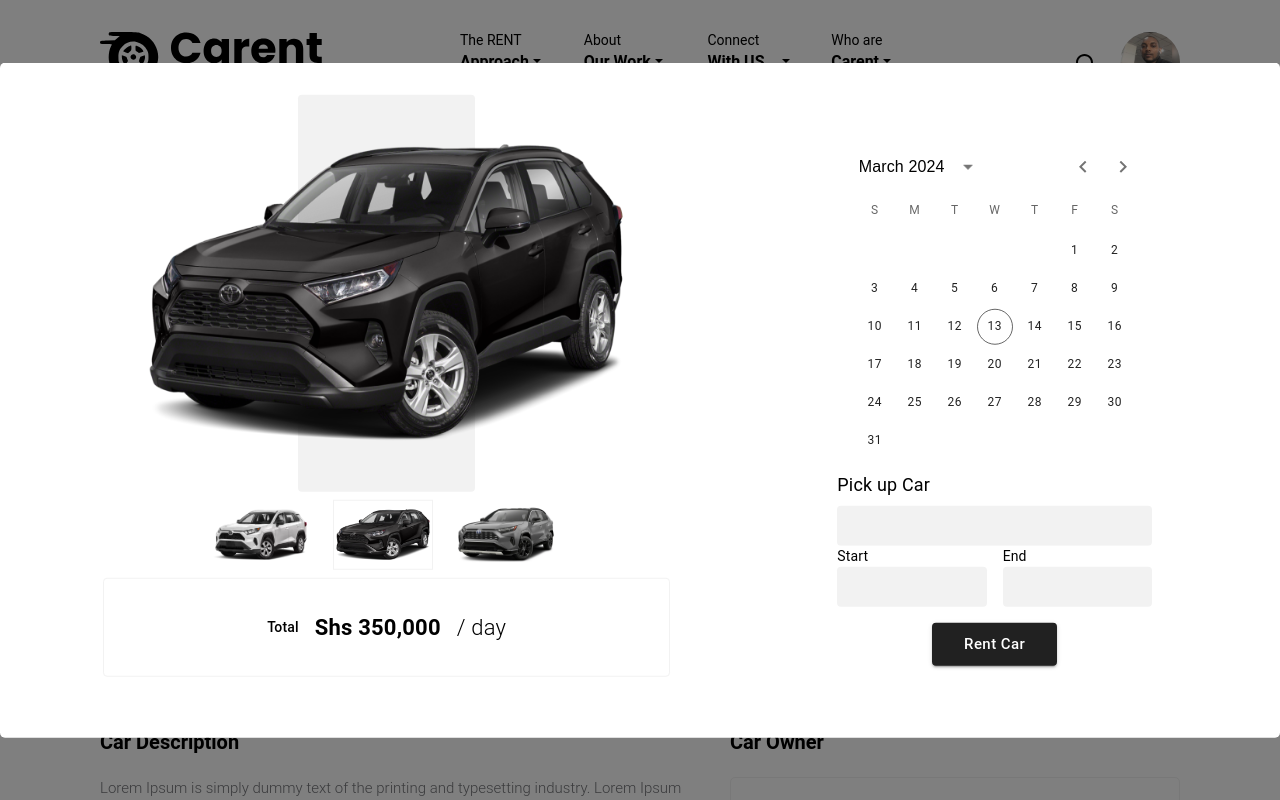
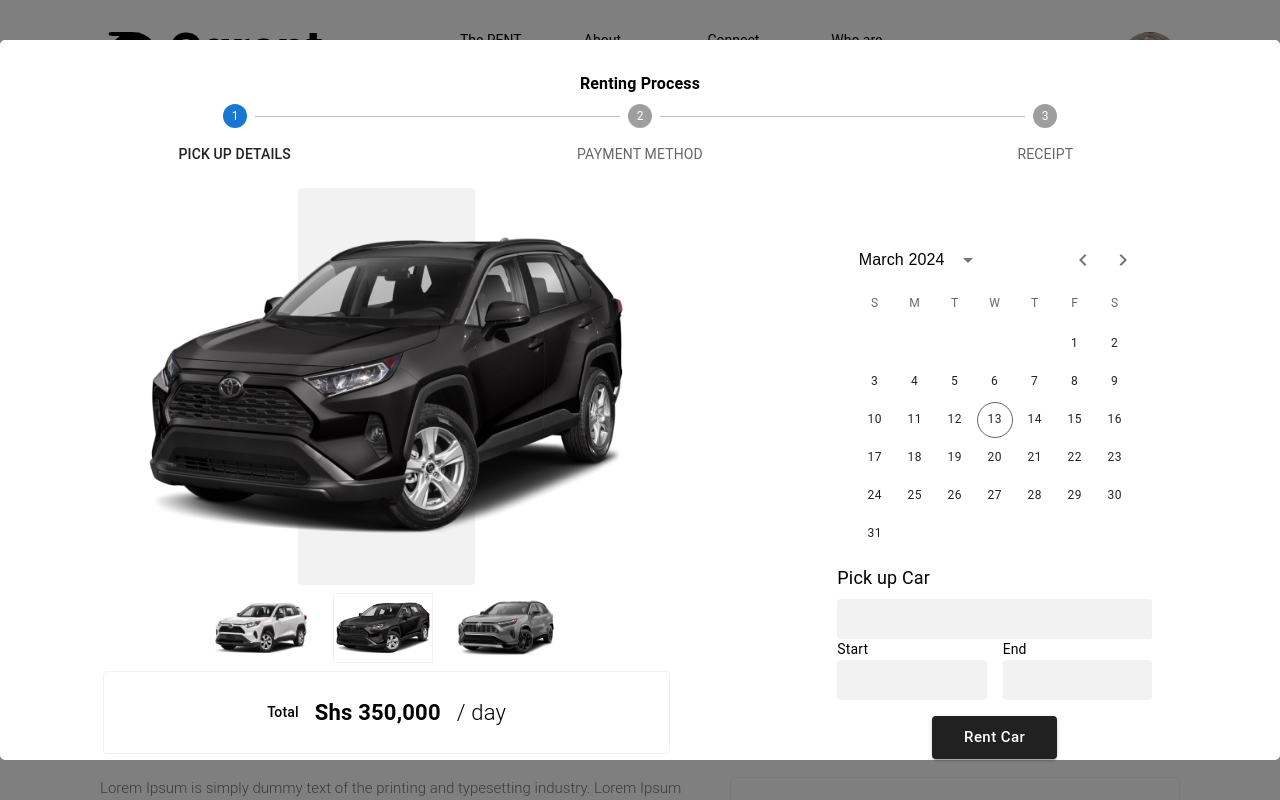
Before and after one commit to OdongAlican/carhire, a Next.js app: page /cardetails in a window 1280 px wide. Both pictures are taken after a click on the button "Rent this Car". Shown: the top 800 px of the page. Built offline with nearby package versions, Linux system fonts and the light colour scheme.

Commit message:
update layout

```diff
--- a/src/app/components/CarInformation.tsx
+++ b/src/app/components/CarInformation.tsx
@@ -16,6 +16,7 @@
 import CarLogoThree from '../../assets/images/Rav4Three.png';
 import ModalComponent from '../modals/Modal';
 import RentingProcess from './RentingProcess';
+import HorizontalNonLinearStepper from './Stepper';
 
 export const style = {
     position: 'absolute' as 'absolute',
@@ -23,6 +24,7 @@
     left: '50%',
     transform: 'translate(-50%, -50%)',
     width: "100%",
+    maxHeight: "90%",
     bgcolor: 'background.paper',
     borderRadius: '5px',
     p: 4,
@@ -45,7 +47,9 @@
                     style={style}
                     open={open}
                     handleClose={handleClose}>
-                    <RentingProcess />
+                    <HorizontalNonLinearStepper >
+                        <RentingProcess />
+                    </HorizontalNonLinearStepper>
                 </ModalComponent>
             }
             <Grid item xs={7}>
--- a/src/app/components/RentingProcess.tsx
+++ b/src/app/components/RentingProcess.tsx
@@ -55,7 +55,7 @@
                         width: "80%",
                         mt: 6,
                         border: `1.5px solid #F2F2F2`,
-                        p: 4,
+                        p: 3,
                         borderRadius: "4px"
                     }}>
                         <Typography className='poppins'
--- /dev/null
+++ b/src/app/components/Stepper.tsx
@@ -0,0 +1,114 @@
+import * as React from 'react';
+import Box from '@mui/material/Box';
+import Stepper from '@mui/material/Stepper';
+import Step from '@mui/material/Step';
+import StepButton from '@mui/material/StepButton';
+import Button from '@mui/material/Button';
+import Typography from '@mui/material/Typography';
+
+const steps = ['PICK UP DETAILS', 'PAYMENT METHOD', 'RECEIPT'];
+
+interface IHorizontalNonLinearStepper {
+    children: React.ReactNode
+}
+
+export default function HorizontalNonLinearStepper({ children }: IHorizontalNonLinearStepper) {
+    const [activeStep, setActiveStep] = React.useState(0);
+    const [completed, setCompleted] = React.useState<{
+        [k: number]: boolean;
+    }>({});
+
+    const totalSteps = () => {
+        return steps.length;
+    };
+
+    const completedSteps = () => {
+        return Object.keys(completed).length;
+    };
+
+    const isLastStep = () => {
+        return activeStep === totalSteps() - 1;
+    };
+
+    const allStepsCompleted = () => {
+        return completedSteps() === totalSteps();
+    };
+
+    const handleNext = () => {
+        const newActiveStep =
+            isLastStep() && !allStepsCompleted()
+                ?
+                steps.findIndex((step, i) => !(i in completed))
+                : activeStep + 1;
+        setActiveStep(newActiveStep);
+    };
+
+    const handleBack = () => {
+        setActiveStep((prevActiveStep) => prevActiveStep - 1);
+    };
+
+    const handleStep = (step: number) => () => {
+        setActiveStep(step);
+    };
+
+    const handleComplete = () => {
+        const newCompleted = completed;
+        newCompleted[activeStep] = true;
+        setCompleted(newCompleted);
+        handleNext();
+    };
+
+    const handleReset = () => {
+        setActiveStep(0);
+        setCompleted({});
+    };
+
+    return (
+        <Box sx={{ width: '100%' }}>
+            <Typography
+                className='poppins'
+                sx={{
+                    fontWeight: 600,
+                    mb: 1,
+                    width: "100%",
+                    textAlign: "center"
+                }}>
+                Renting Process
+            </Typography>
+            <Stepper alternativeLabel activeStep={activeStep}>
+                {steps.map((label, index) => (
+                    <Step key={label} completed={completed[index]}>
+                        <StepButton color="inherit" onClick={handleStep(index)}>
+                            {label}
+                        </StepButton>
+                    </Step>
+                ))}
+            </Stepper>
+            <div>
+                {allStepsCompleted() ? (
+                    <React.Fragment>
+                        <Typography
+                            className='poppins'
+                            sx={{
+                                fontWeight: 600,
+                                mt: 2,
+                                mb: 1
+                            }}>
+                            Renting Process
+                        </Typography>
+                        <Box sx={{ display: 'flex', flexDirection: 'row', pt: 2 }}>
+                            <Box sx={{ flex: '1 1 auto' }} />
+                            <Button onClick={handleReset}>Reset</Button>
+                        </Box>
+                    </React.Fragment>
+                ) : (
+                    <React.Fragment>
+                        <Box sx={{ mt: 2, mb: 1, py: 1 }}>
+                            {children}
+                        </Box>
+                    </React.Fragment>
+                )}
+            </div>
+        </Box>
+    );
+}
```
